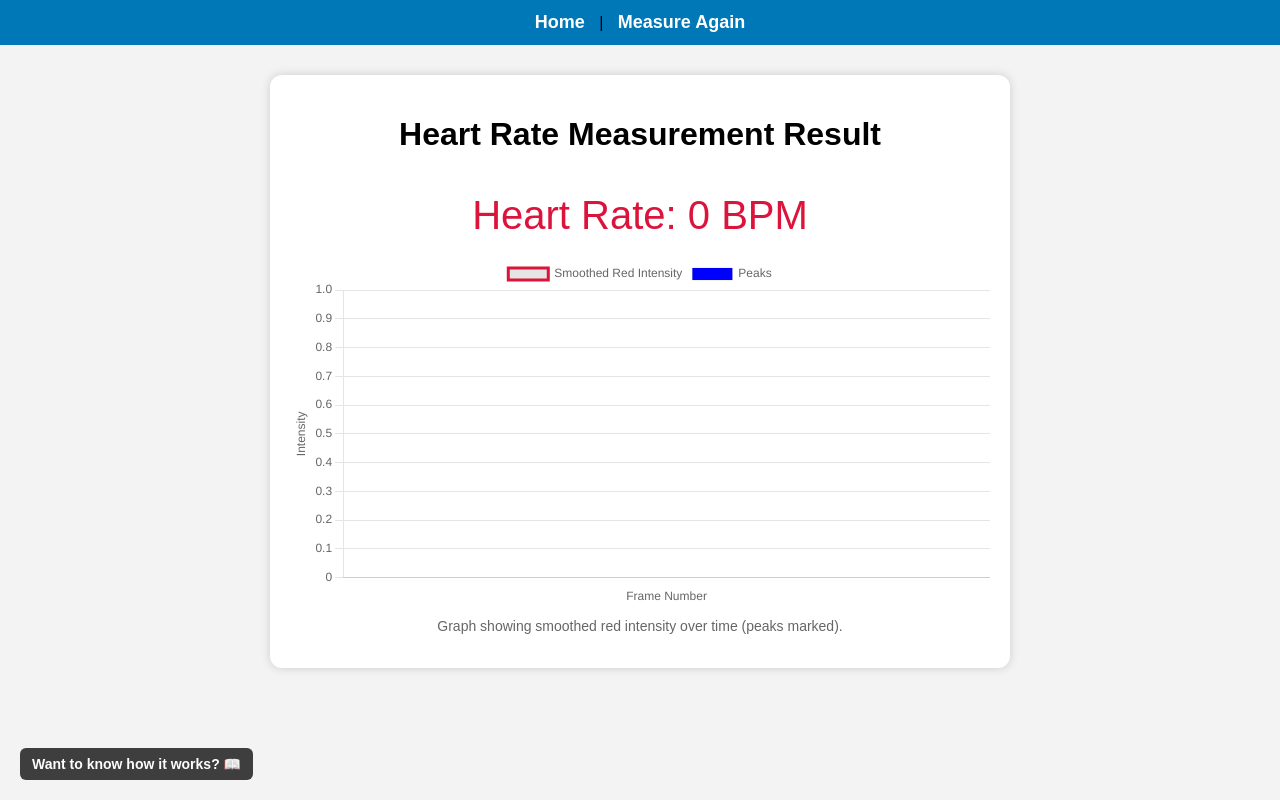
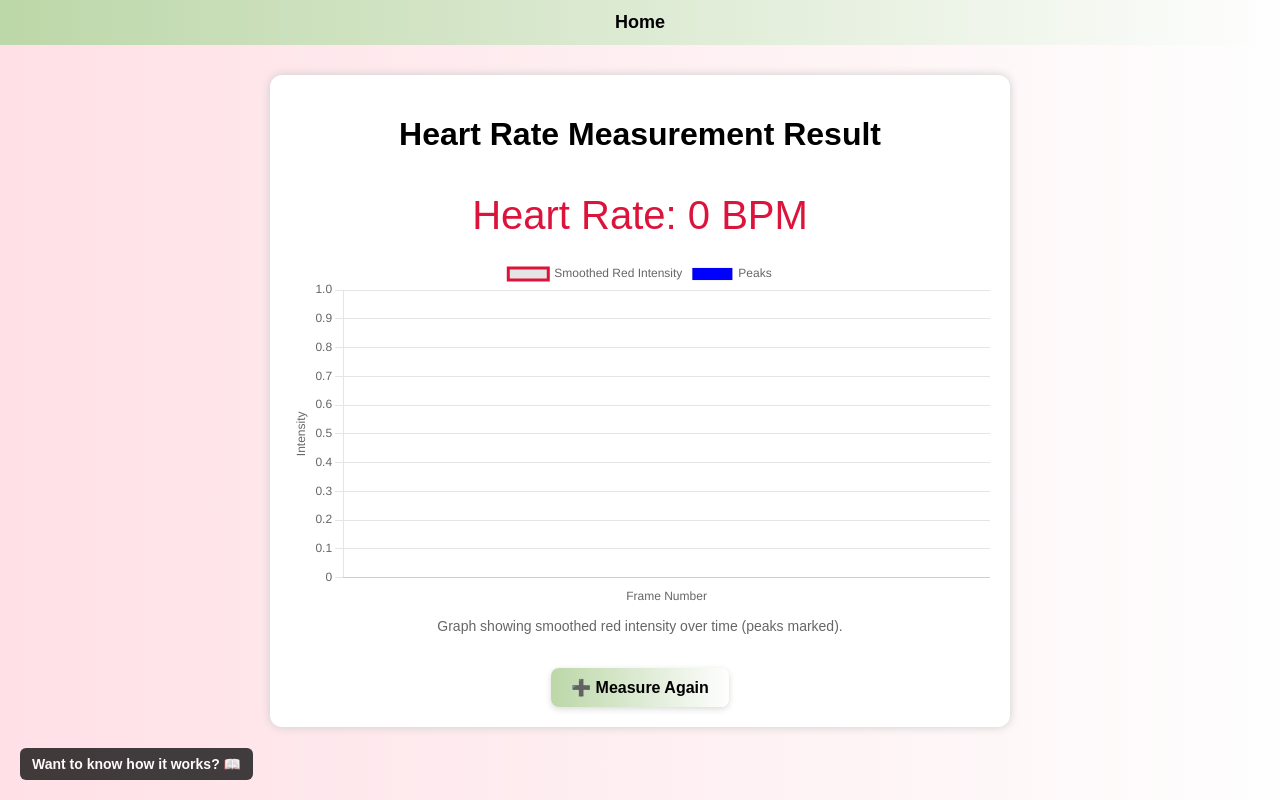
Before and after one commit to anugya22/Heart_rate_monitor, a Flask app: page /result in a window 1280 px wide. Run offline with Flask 3, Linux system fonts and the light colour scheme.

Commit message:
Update result.html

```diff
--- a/templates/result.html
+++ b/templates/result.html
@@ -8,24 +8,27 @@
   <style>
     body {
       font-family: Arial, sans-serif;
-      background-color: #f3f3f3;
+      background: linear-gradient(to right, #ffe0e6, #fefefe);
       margin: 0;
       padding: 0;
       position: relative;
       min-height: 100vh;
     }
+
     nav {
-      background-color: #0077b6;
+      background: linear-gradient(to right, #bcd7a8, #fefefe);
       padding: 12px;
       text-align: center;
     }
+
     nav a {
-      color: white;
+      color: black;
       text-decoration: none;
       font-weight: bold;
       font-size: 18px;
       margin: 0 10px;
     }
+
     .container {
       max-width: 700px;
       margin: 30px auto 80px;
@@ -35,23 +38,28 @@
       box-shadow: 0 0 10px #ccc;
       text-align: center;
     }
+
     h1 {
       margin-bottom: 5px;
     }
+
     #bpm {
       font-size: 40px;
       color: crimson;
       margin-bottom: 20px;
     }
+
     canvas {
       max-width: 100%;
       height: 300px;
     }
+
     p.note {
       font-size: 14px;
       color: #666;
       margin-top: 10px;
     }
+
     /* Bottom-left theory link */
     .theory-link {
       position: fixed;
@@ -68,15 +76,36 @@
       transition: opacity 0.3s ease;
       z-index: 1000;
     }
+
     .theory-link:hover {
-      opacity: 1;
+      opacity: 2;
+    }
+
+    /* Measure Again button */
+    .measure-btn {
+      display: inline-block;
+      margin-top: 20px;
+      padding: 10px 20px;
+      background: linear-gradient(to right, #bcd7a8, #fefefe);
+      color: #000;
+      font-weight: bold;
+      font-size: 16px;
+      border: none;
+      border-radius: 8px;
+      text-decoration: none;
+      box-shadow: 0 2px 6px rgba(0, 0, 0, 0.15);
+      transition: transform 0.2s ease, box-shadow 0.2s ease;
+    }
+
+    .measure-btn:hover {
+      transform: scale(1.05);
+      box-shadow: 0 4px 10px rgba(0, 0, 0, 0.2);
     }
   </style>
 </head>
 <body>
   <nav>
-    <a href="/">Home</a> | <a href="/measure">Measure Again</a>
-
+    <a href="/">Home</a>
   </nav>
 
   <div class="container">
@@ -85,6 +114,9 @@
 
     <canvas id="intensityChart"></canvas>
     <p class="note">Graph showing smoothed red intensity over time (peaks marked).</p>
+
+    <!-- New styled Measure Again button -->
+    <a href="/measure" class="measure-btn">➕ Measure Again</a>
   </div>
 
   <a href="/theory" class="theory-link" title="Learn how PulseSense works!">
@@ -92,12 +124,8 @@
   </a>
 
   <script>
-
     const smoothedData = JSON.parse('{{ smoothed | tojson | safe }}');
     const peaksData = JSON.parse('{{ peaks | tojson | safe }}');
-
-
-
     const peakPoints = peaksData.map(idx => ({ x: idx, y: smoothedData[idx] }));
 
     const ctx = document.getElementById('intensityChart').getContext('2d');
@@ -136,7 +164,5 @@
       }
     });
   </script>
-
-
 </body>
 </html>
```
Lines whose indentation alone changed are shown as unchanged.
